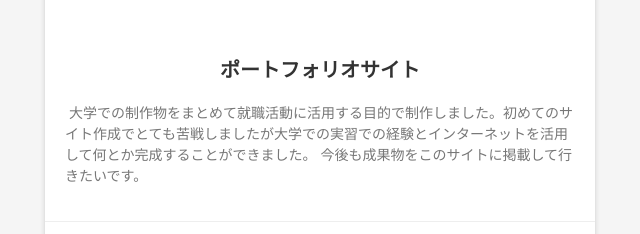
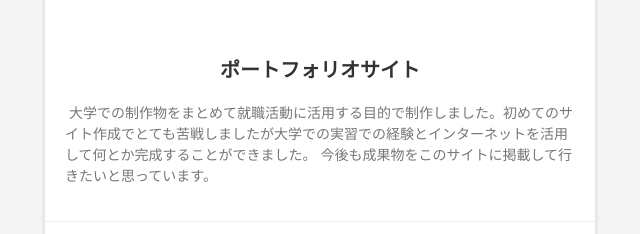
Before and after one commit to Shohkk/Portfolio, a plain HTML site: page index.html in a window 1280 px wide. Shown: the part 4304-4538 px from the top of the page, 147-787 px from the left. Drawn offline with nearby package versions, Linux system fonts and the light colour scheme.

Commit message:
Update index.html

```diff
--- a/index.html
+++ b/index.html
@@ -98,7 +98,7 @@
     <div class="card-content">
       <h1 class="card-title">ポートフォリオサイト</h1>
       <p class="card-text">&nbsp大学での制作物をまとめて就職活動に活用する目的で制作しました。初めてのサイト作成でとても苦戦しましたが大学での実習での経験とインターネットを活用して何とか完成することができました。
-        今後も成果物をこのサイトに掲載して行きたいです。</p>
+        今後も成果物をこのサイトに掲載して行きたいと思っています。</p>
       </div>
     <div class="card-link">
       <a href="https://shohkk.github.io/Portfolio/">サイトリンク</a>
```
